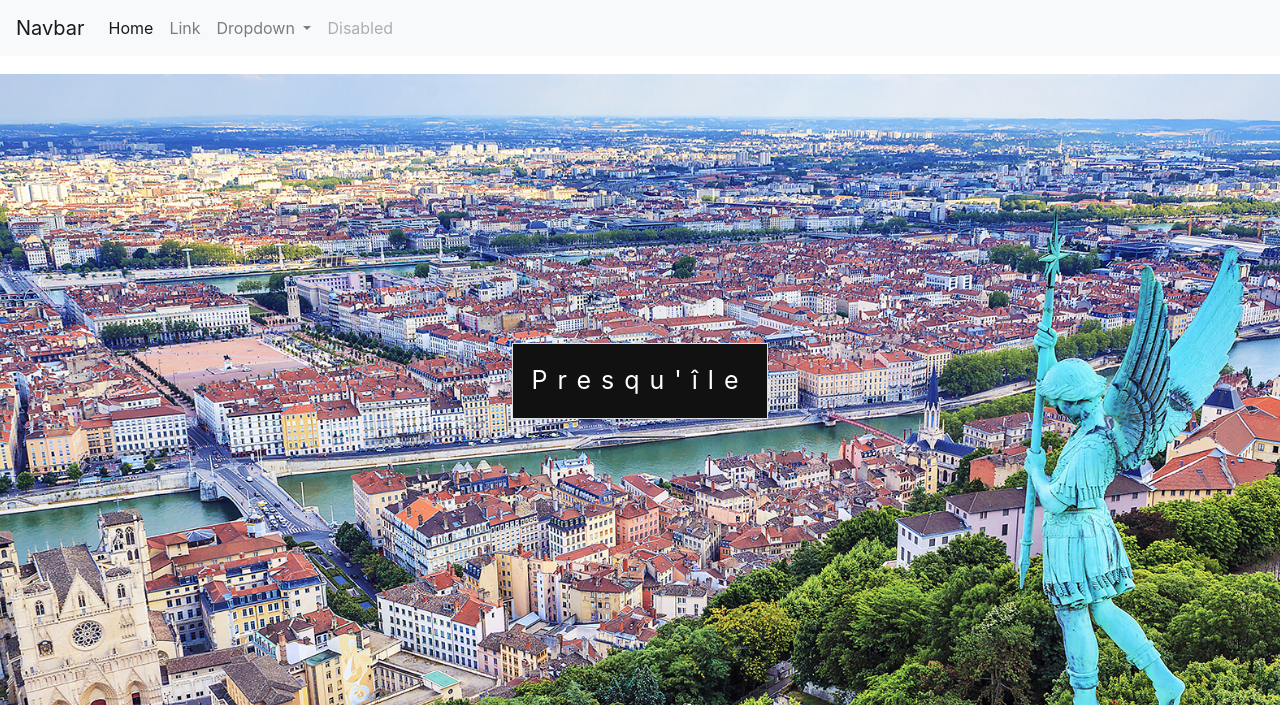
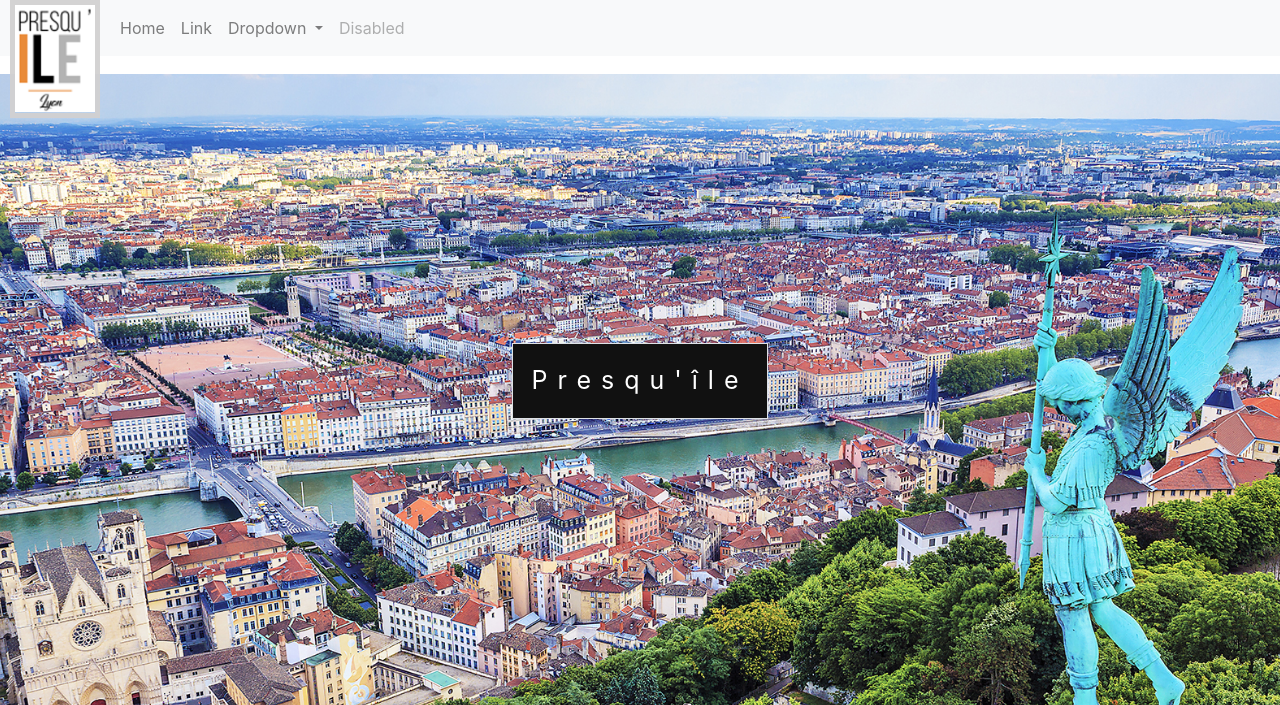
Before and after one commit to GermainJonathan/projet_city, a PHP site: page / in a window 1280 px wide. Shown: the top 705 px of the page. Run offline with PHP 8.4, Linux system fonts and the light colour scheme; some libraries are stand-ins or nearby versions.

Commit message:
:art: Header - Position Sticky

```diff
--- a/Site/assets/css/header.css
+++ b/Site/assets/css/header.css
@@ -1,6 +1,21 @@
-.header {
-	background-color: #49B47C;
-	color: #fff;
-	width: 100%;
-	padding:10px 0px;
+.main-header {
+	position: sticky;
+	top: 0;
+	z-index: 15;
 }
+
+.nav-icon {
+    background-image: url(../images/icon.png);
+    background-repeat: no-repeat;
+    height: 118px;
+    width: 90px;
+    position: absolute;
+    background-size: contain;
+    z-index: 16;
+    border: solid 5px #d2d0d0ef;
+    margin-left: 10px;
+}
+
+.navbar-brand {
+    margin-left: 80px
+}
--- a/Site/languages/FR-fr.php
+++ b/Site/languages/FR-fr.php
@@ -13,7 +13,7 @@ define('MENU_INSCRIPTION', 'Inscription');
 define('TEXTE_PAGE_404','Oops, la page demandée n\'existe pas !');
 define('MESSAGE_ERREUR',"Une erreur s'est produite");
 
-define('TITRE', 'Mes Photos');
+define('TITRE', 'Presqu\'île');
 
 define('TITRE_PAGE_ACCUEIL_TOUS','Accueil');
 define('TITRE_PAGE_ACCUEIL_ANIMAUX','Les photos de la catégorie Animaux');
--- a/Site/views/v_header.php
+++ b/Site/views/v_header.php
@@ -34,16 +34,17 @@
 		<script type="text/javascript" src="<?= PATH_SCRIPTS ?>accueil.js"></script>
 	</head>
 	<body>
-
+		<div class="main-header">
+			<div class="nav-icon"></div>
 			<nav class="navbar navbar-expand-lg navbar-light bg-light">
-	<a class="navbar-brand" href="#">Navbar</a>
+				<a class="navbar-brand" href="#"></a>
 				<button class="navbar-toggler" type="button" data-toggle="collapse" data-target="#navbarSupportedContent" aria-controls="navbarSupportedContent" aria-expanded="false" aria-label="Toggle navigation">
 					<span class="navbar-toggler-icon"></span>
 				</button>
 
 				<div class="collapse navbar-collapse" id="navbarSupportedContent">
 					<ul class="navbar-nav mr-auto">
-			<li class="nav-item active">
+						<li class="nav-item">
 							<a class="nav-link" href="#">Home <span class="sr-only">(current)</span></a>
 						</li>
 						<li class="nav-item">
@@ -66,3 +67,4 @@
 					</ul>
 				</div>
 			</nav>
+		</div>
```
Lines whose indentation alone changed are shown as unchanged.
